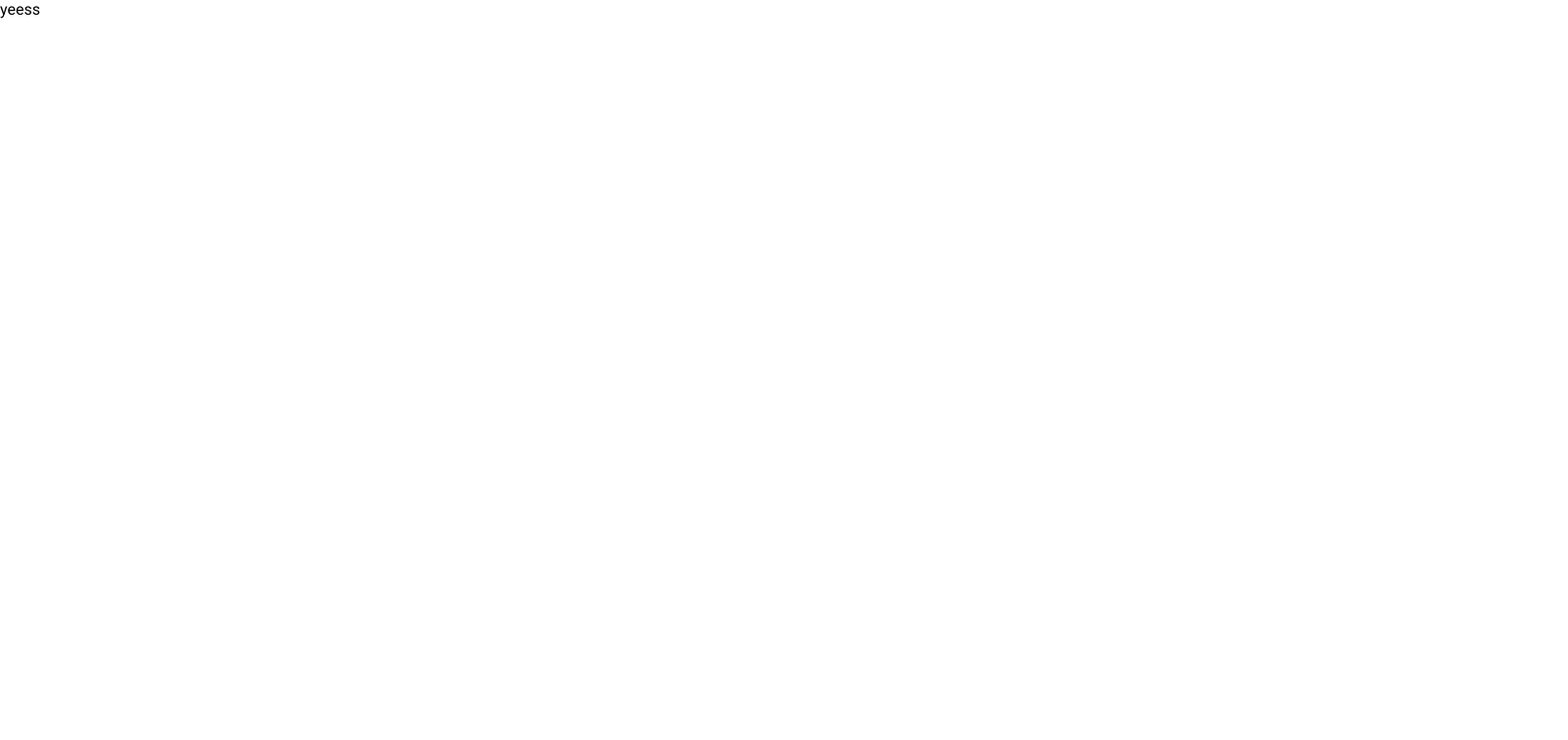
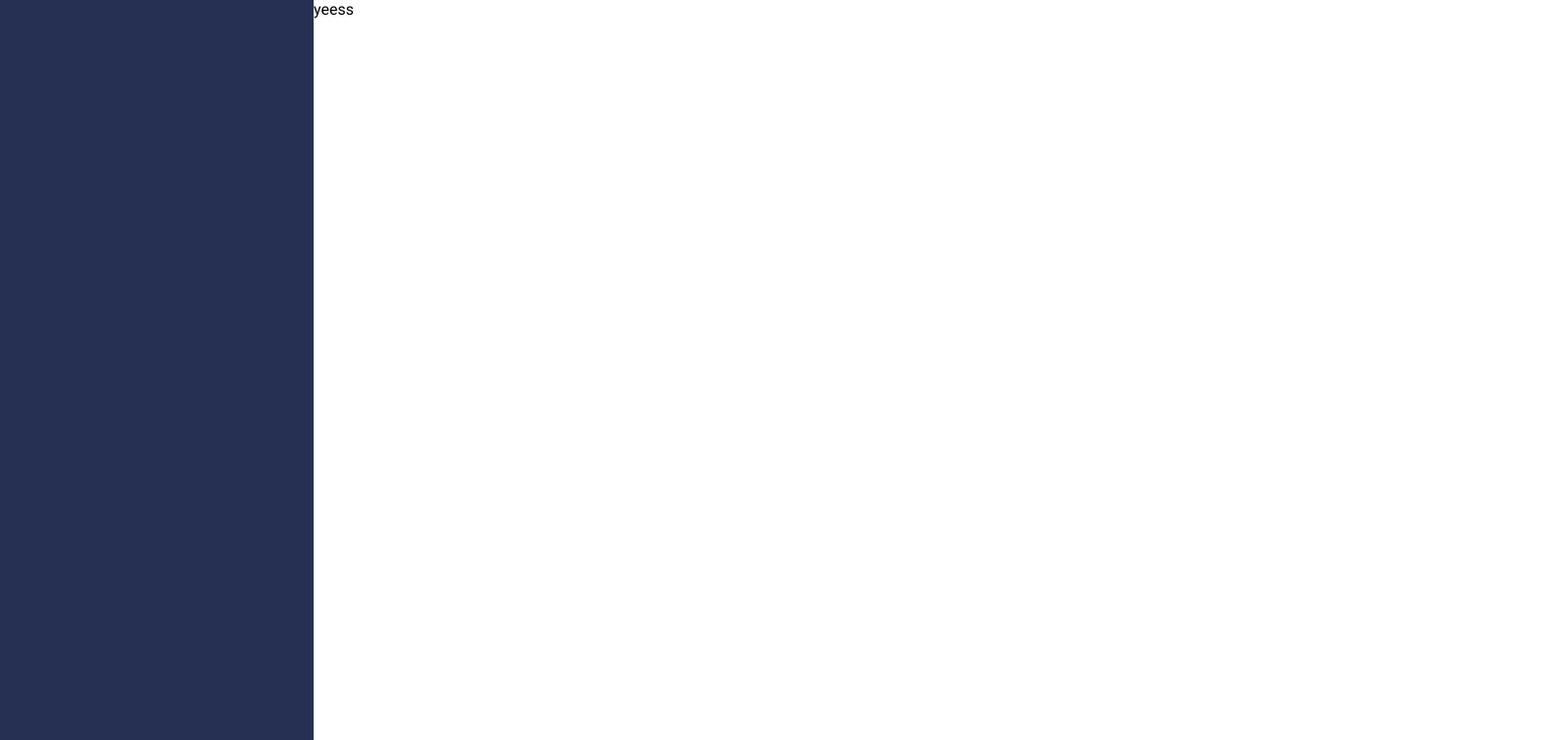
Before and after one commit to LordAldi/material-ui-learn, a React (Create React App) app: page / in a window 1280 px wide. Shown: the top 756 px of the page at 98% size, 1600 px wide, since content can reach past the window. Built offline with nearby package versions, Linux system fonts and the light colour scheme.

Commit message:
styling with makeStyles

```diff
--- a/src/App/App.js
+++ b/src/App/App.js
@@ -1,10 +1,19 @@
 import "./App.css";
 import SideMenu from "../components/SideMenu";
+import { makeStyles } from "@material-ui/core";
+
+const useStyles = makeStyles({
+  appMain: {
+    paddingLeft: "320px",
+    width: "100%",
+  },
+});
 function App() {
+  const classes = useStyles();
   return (
     <>
       <SideMenu />
-      <div>yeess</div>
+      <div className={classes.appMain}>yeess</div>
     </>
   );
 }
--- a/src/components/SideMenu.js
+++ b/src/components/SideMenu.js
@@ -1,5 +1,18 @@
+import { makeStyles } from "@material-ui/core";
 import React from "react";
 
+const useStyles = makeStyles({
+  sideMenu: {
+    display: "flex",
+    flexDirection: "column",
+    position: "absolute",
+    left: "0",
+    width: "320px",
+    height: "100%",
+    backgroundColor: "#253053",
+  },
+});
 export default function SideMenu() {
-  return <div className="side-menu"></div>;
+  const classes = useStyles();
+  return <div className={classes.sideMenu}></div>;
 }
```
